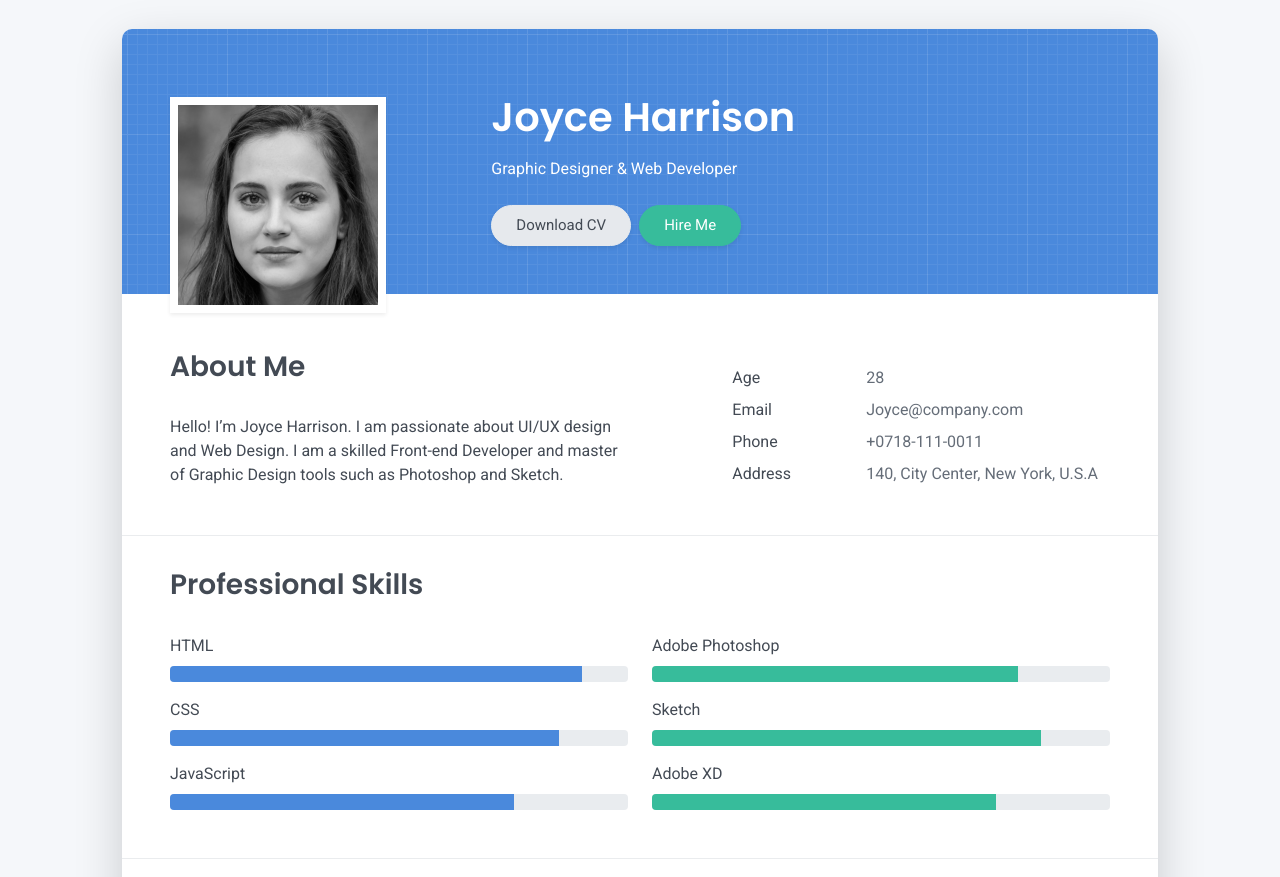
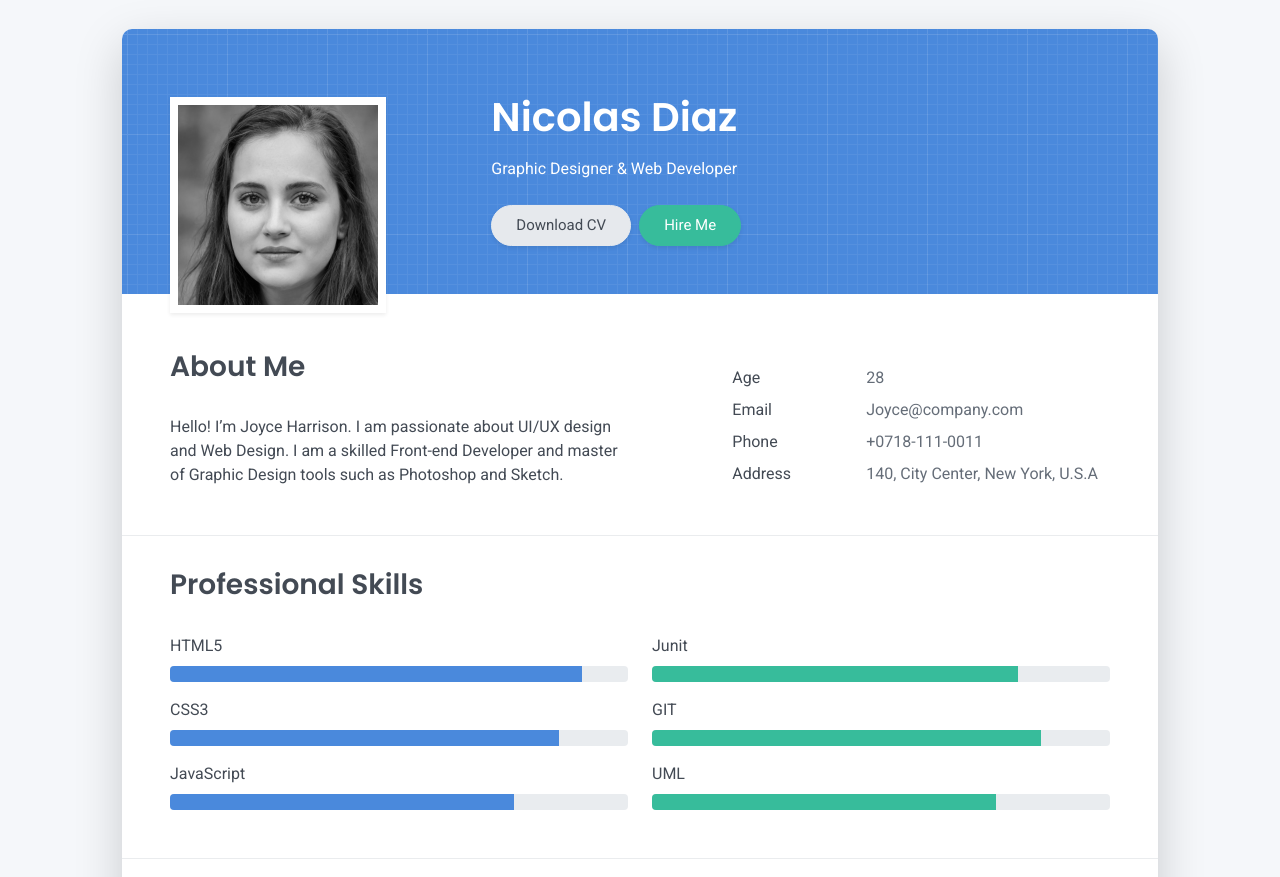
Before and after one commit to Nicodiaazz/CVNicolasDiaz, a plain HTML site: page index.html in a window 1280 px wide. Shown: the part 75-952 px from the top of the page. Drawn offline with Linux system fonts and the light colour scheme.

Commit message:
Actualizacion de Professional skills

```diff
--- a/index.html
+++ b/index.html
@@ -55,7 +55,7 @@
         <div class="avatar hover-effect bg-white shadow-sm p-1"><img src="images/avatar.jpg" width="200" height="200"/></div>
       </div>
       <div class="col-lg-8 col-md-7 text-center text-md-start">
-        <h2 class="h1 mt-2" data-aos="fade-left" data-aos-delay="0">Joyce Harrison</h2>
+        <h2 class="h1 mt-2" data-aos="fade-left" data-aos-delay="0">Nicolas Diaz</h2>
         <p data-aos="fade-left" data-aos-delay="100">Graphic Designer & Web Developer</p>
         <div class="d-print-none" data-aos="fade-left" data-aos-delay="200"><a class="btn btn-light text-dark shadow-sm mt-1 me-1" href="right-resume.pdf" target="_blank">Download CV</a><a class="btn btn-success shadow-sm mt-1" href="#contact">Hire Me</a></div>
       </div>
@@ -102,12 +102,12 @@
     <h2 class="h3 mb-3">Professional Skills</h2>
     <div class="row">
       <div class="col-md-6">
-        <div class="mb-2"><span>HTML</span>
+        <div class="mb-2"><span>HTML5</span>
           <div class="progress my-1">
             <div class="progress-bar bg-primary" role="progressbar" data-aos="zoom-in-right" data-aos-delay="100" data-aos-anchor=".skills-section" style="width: 90%" aria-valuenow="90" aria-valuemin="0" aria-valuemax="100"></div>
           </div>
         </div>
-        <div class="mb-2"><span>CSS</span>
+        <div class="mb-2"><span>CSS3</span>
           <div class="progress my-1">
             <div class="progress-bar bg-primary" role="progressbar" data-aos="zoom-in-right" data-aos-delay="200" data-aos-anchor=".skills-section" style="width: 85%" aria-valuenow="85" aria-valuemin="0" aria-valuemax="100"></div>
           </div>
@@ -119,17 +119,17 @@
         </div>
       </div>
       <div class="col-md-6">
-        <div class="mb-2"><span>Adobe Photoshop</span>
+        <div class="mb-2"><span>Junit</span>
           <div class="progress my-1">
             <div class="progress-bar bg-success" role="progressbar" data-aos="zoom-in-right" data-aos-delay="400" data-aos-anchor=".skills-section" style="width: 80%" aria-valuenow="90" aria-valuemin="0" aria-valuemax="100"></div>
           </div>
         </div>
-        <div class="mb-2"><span>Sketch</span>
+        <div class="mb-2"><span>GIT</span>
           <div class="progress my-1">
             <div class="progress-bar bg-success" role="progressbar" data-aos="zoom-in-right" data-aos-delay="500" data-aos-anchor=".skills-section" style="width: 85%" aria-valuenow="85" aria-valuemin="0" aria-valuemax="100"></div>
           </div>
         </div>
-        <div class="mb-2"><span>Adobe XD</span>
+        <div class="mb-2"><span>UML</span>
           <div class="progress my-1">
             <div class="progress-bar bg-success" role="progressbar" data-aos="zoom-in-right" data-aos-delay="600" data-aos-anchor=".skills-section" style="width: 75%" aria-valuenow="75" aria-valuemin="0" aria-valuemax="100"></div>
           </div>
```
